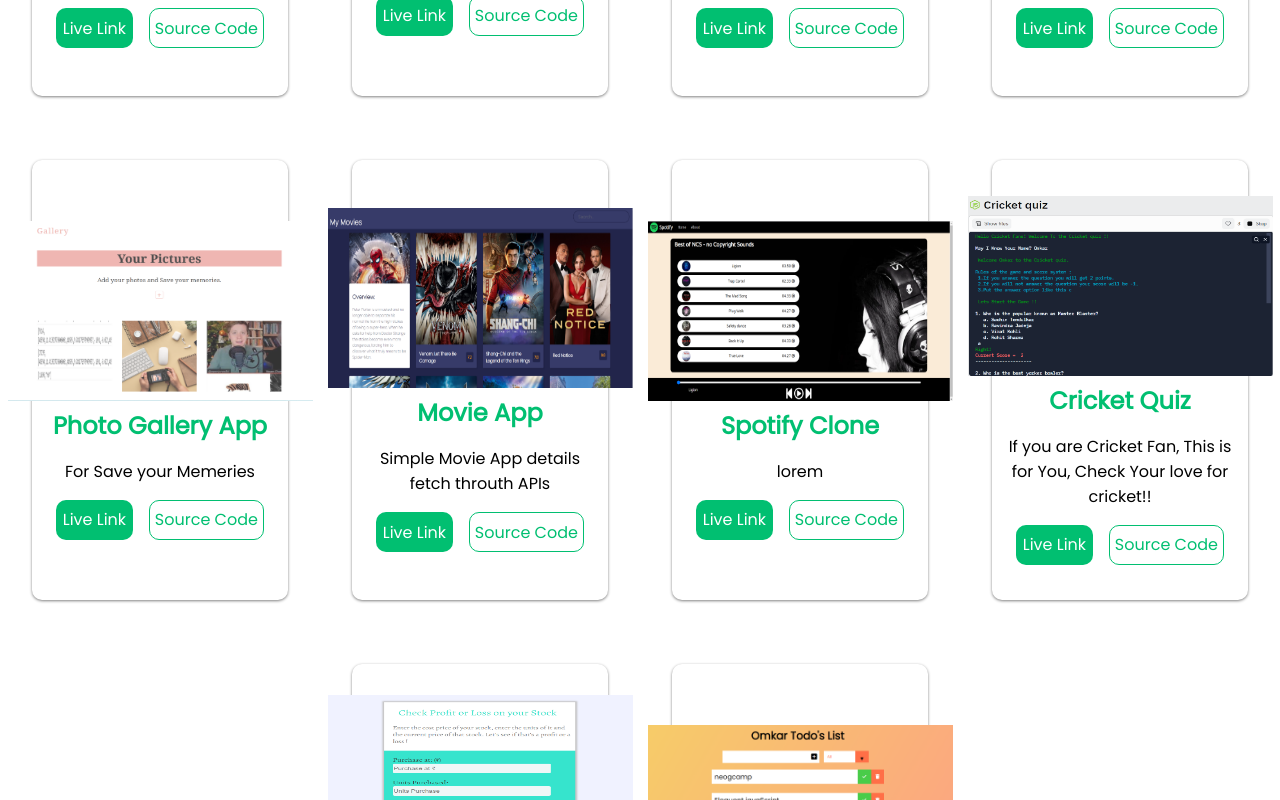
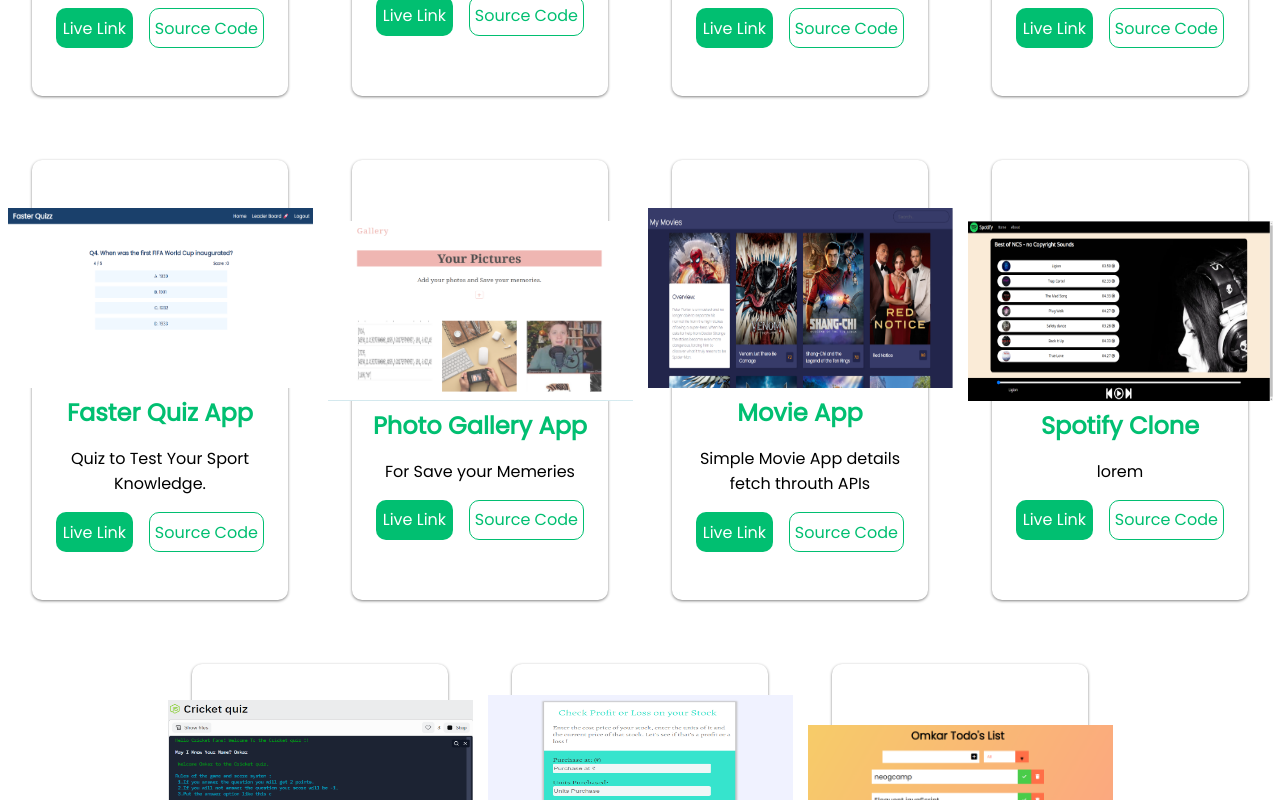
Before and after one commit to omkarpatke/portfolio-in-react, a React (Create React App) app: page /projects in a window 1280 px wide. Shown: the part 456-1256 px from the top of the page. Built offline with nearby package versions, Linux system fonts and the light colour scheme; the HTML template or start-up script is replaced by a standard one.

Commit message:
feat : added quiz App
added quiz app to the project section

```diff
--- a/src/Pages/ProjectPage/ProjectPage.js
+++ b/src/Pages/ProjectPage/ProjectPage.js
@@ -10,6 +10,7 @@
 import ecommerce from '../ProjectImg/ecommerce.png';
 import notesApp from '../ProjectImg/notesApp.png';
 import videoLibrary from '../ProjectImg/videoLibrary.png';
+import quizApp from '../ProjectImg/quizApp.png';
 import { Link } from 'react-router-dom';
 
 
@@ -42,6 +43,13 @@
             liveLink : 'https://faster-video-library.netlify.app/',
             githubLink : 'https://github.com/omkarpatke/faster-videos-library',
             img : `${videoLibrary}`
+        },
+        {
+            name : 'Faster Quiz App',
+            description : 'Quiz to Test Your Sport Knowledge.',
+            liveLink : 'https://faster-quizz.netlify.app/',
+            githubLink : 'https://github.com/omkarpatke/faster-quizzz',
+            img : `${quizApp}`
         },
         {
             name : 'Photo Gallery App',
@@ -105,10 +113,10 @@
                             <div className="project-des">{project.description}</div>
                             <div className="buttons">
                             <div className="button-live">
-                                <a className='live-link' href={project.liveLink}>Live Link</a>
+                                <a className='live-link' target='_blank' href={project.liveLink}>Live Link</a>
                             </div>
                             <div className="git-link">
-                                <a className='gitLink' href={project.githubLink}>Source Code</a>
+                                <a className='gitLink' target='_blank' href={project.githubLink}>Source Code</a>
                             </div>
 
                             </div>
```
Also changed, not shown: src/Pages/ProjectImg/quizApp.png (added).
